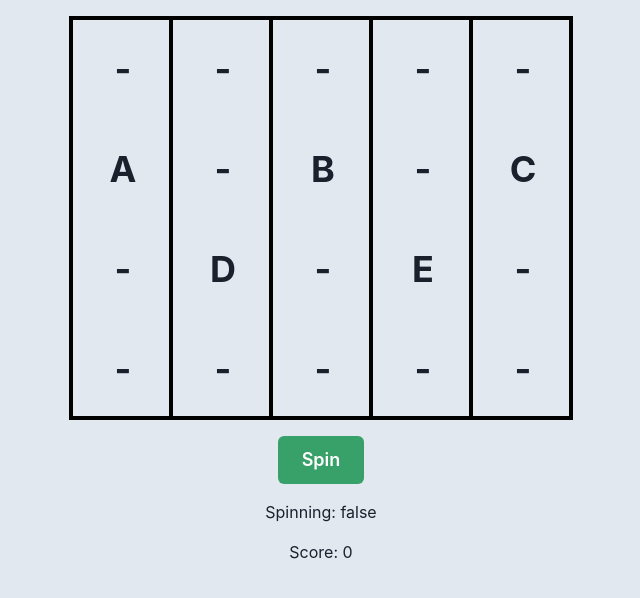
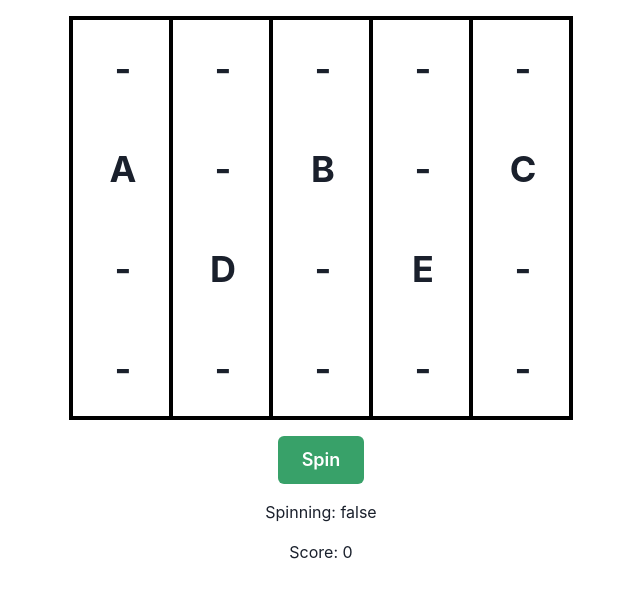
Before and after one commit to BrokenLinc/slot-machine, a React (Create React App) app: page /slot-machine in a window 1280 px wide. Shown: the top 598 px of the page, without its empty margins (319-959 px from the left). Built offline with nearby package versions, Linux system fonts and the light colour scheme.

Commit message:
disable bg color

```diff
--- a/src/theme.tsx
+++ b/src/theme.tsx
@@ -5,7 +5,7 @@ export const theme = UI.extendTheme({
   styles: {
     global: {
       body: {
-        bg: 'gray.200',
+        // bg: 'gray.200',
       },
     },
   },
```
